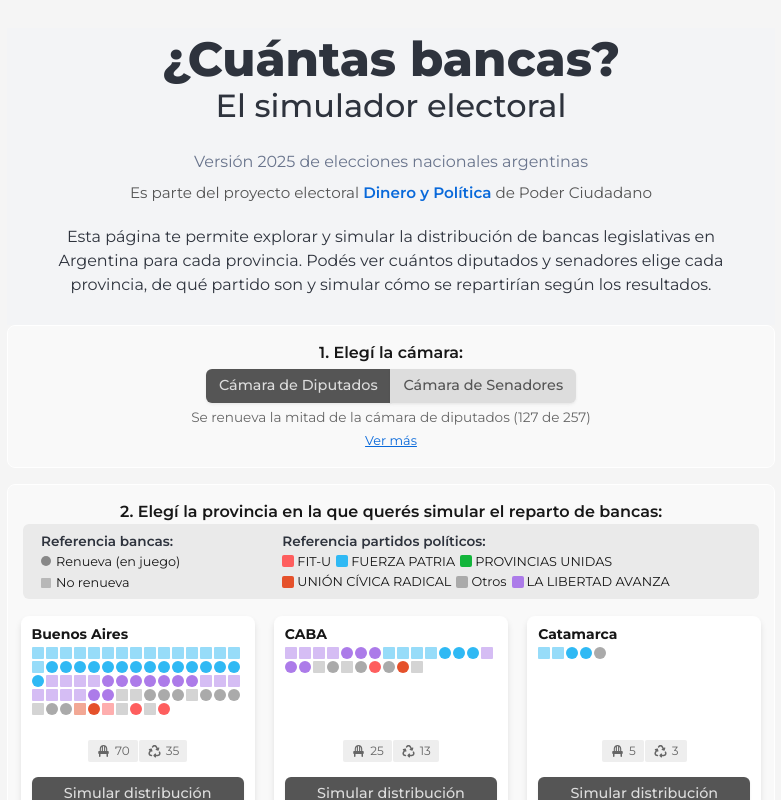
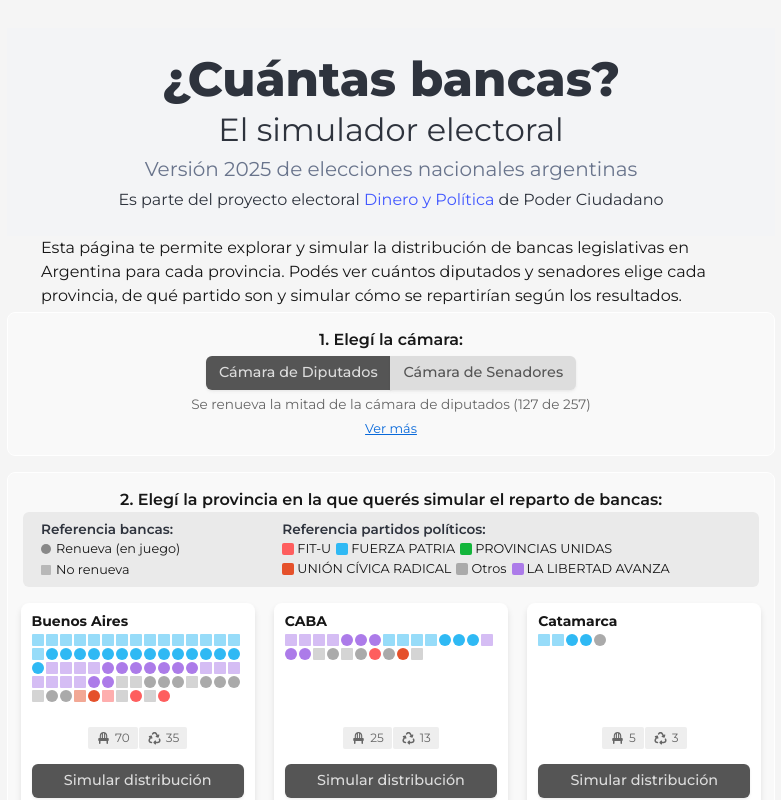
Before and after one commit to seppo0010/cuantasbancas2, a Next.js app: page / in a window 1280 px wide. Shown: the top 800 px of the page, without its empty margins (249-1030 px from the left). Built offline with nearby package versions, Linux system fonts and the light colour scheme.

Commit message:
Ajustes header

```diff
--- /dev/null
+++ b/src/app/Header.tsx
@@ -0,0 +1,25 @@
+export default function Header() {
+    return (
+        <header className="hero is-light">
+            <div className="hero-body py-5">
+                <div className="has-text-centered">
+                    <h1 className="title is-1 mb-1">¿Cuántas bancas?</h1>
+                    <h2 className="subtitle is-3 mb-1">El simulador electoral</h2>
+                    <p className="has-text-grey is-size-5 mb-1">Versión 2025 de elecciones nacionales argentinas</p>
+                    <p className="is-size-6">
+                        Es parte del proyecto electoral{' '}
+                        <a
+                            href="https://financiamientopolitico.poderciudadano.org/"
+                            target="_blank"
+                            rel="noopener noreferrer"
+                            className="has-text-link"
+                        >
+                            Dinero y Política
+                        </a>
+                        {' '}de Poder Ciudadano
+                    </p>
+                </div>
+            </div>
+        </header>
+    );
+}
--- a/src/app/page.tsx
+++ b/src/app/page.tsx
@@ -10,6 +10,7 @@ import homeStyles from './home.module.css';
 import { Legislador } from './Legislador';
 import { Bloque } from './Bloque';
 import { Distrito, slugsReverse } from './Distrito';
+import Header from './Header';
 
 interface DatosType {
     diputados: Legislador[];
@@ -47,32 +48,13 @@ export default function Home() {
 
     return (
         <div className="container is-max-desktop px-4">
-            <header className="hero is-light">
-                <div className={`hero-body p-1 ${homeStyles.heroBody}`}>
-                    <div className={homeStyles.headerContent}>
-                        <h1 className={`title is-1 ${homeStyles.mainTitle}`}>¿Cuántas bancas?</h1>
-                        <h2 className={`subtitle is-3 ${homeStyles.subtitle}`}>El simulador electoral</h2>
-                        <div className={`has-text-grey mb-2 ${homeStyles.version}`}>Versión 2025 de elecciones nacionales argentinas</div>
-                        <div className={homeStyles.projectLink}>
-                            Es parte del proyecto electoral{' '}
-                            <a
-                                href="https://financiamientopolitico.poderciudadano.org/"
-                                target="_blank"
-                                rel="noopener noreferrer"
-                            >
-                                Dinero y Política
-                            </a>
-                            {' '}de Poder Ciudadano
-                        </div>
-                        <p className={`content is-size-6 mb-1 ${homeStyles.description}`}>
-                            Esta página te permite explorar y simular la distribución de bancas legislativas en Argentina para cada provincia. Podés ver cuántos diputados y senadores elige cada provincia, de qué partido son y simular cómo se repartirían según los resultados.
-                        </p>
-                    </div>
+            <Header />
 
-                </div>
-            </header>
+            <p className={`content is-size-6 mb-1 ${homeStyles.description}`}>
+                Esta página te permite explorar y simular la distribución de bancas legislativas en Argentina para cada provincia. Podés ver cuántos diputados y senadores elige cada provincia, de qué partido son y simular cómo se repartirían según los resultados.
+            </p>
 
-                <div className={homeStyles.selectorBox}>
+            <div className={homeStyles.selectorBox}>
                         <div>
                             <span className={`has-text-weight-semibold ${homeStyles.selectorLabel}`}>1. Elegí la cámara:</span>
                             <div className="buttons has-addons is-centered">
--- a/src/app/provincia.module.css
+++ b/src/app/provincia.module.css
@@ -197,21 +197,14 @@
     font-weight: bold;
   }
 
-  @media (max-width:960px) {
-    .title.narrow {
-      display: block;
-    }
-    .title.wide {
-      display: none;
-    }
+  /* Siempre mostrar narrow cuando se aplica esa clase */
+  .title.narrow {
+    display: block;
   }
-  @media (min-width:960px) {
-    .title.narrow {
-      display: none;
-    }
-    .title.wide {
-      display: block;
-    }
+
+  /* Siempre mostrar wide cuando se aplica esa clase */
+  .title.wide {
+    display: block;
   }
 
   .metricasFlex {
```
Also changed, not shown: src/app/Mapa.tsx (+6 -24 lines), src/app/page.module.css (+22 -0 lines), src/app/provincia.tsx (+12 -1 lines).
